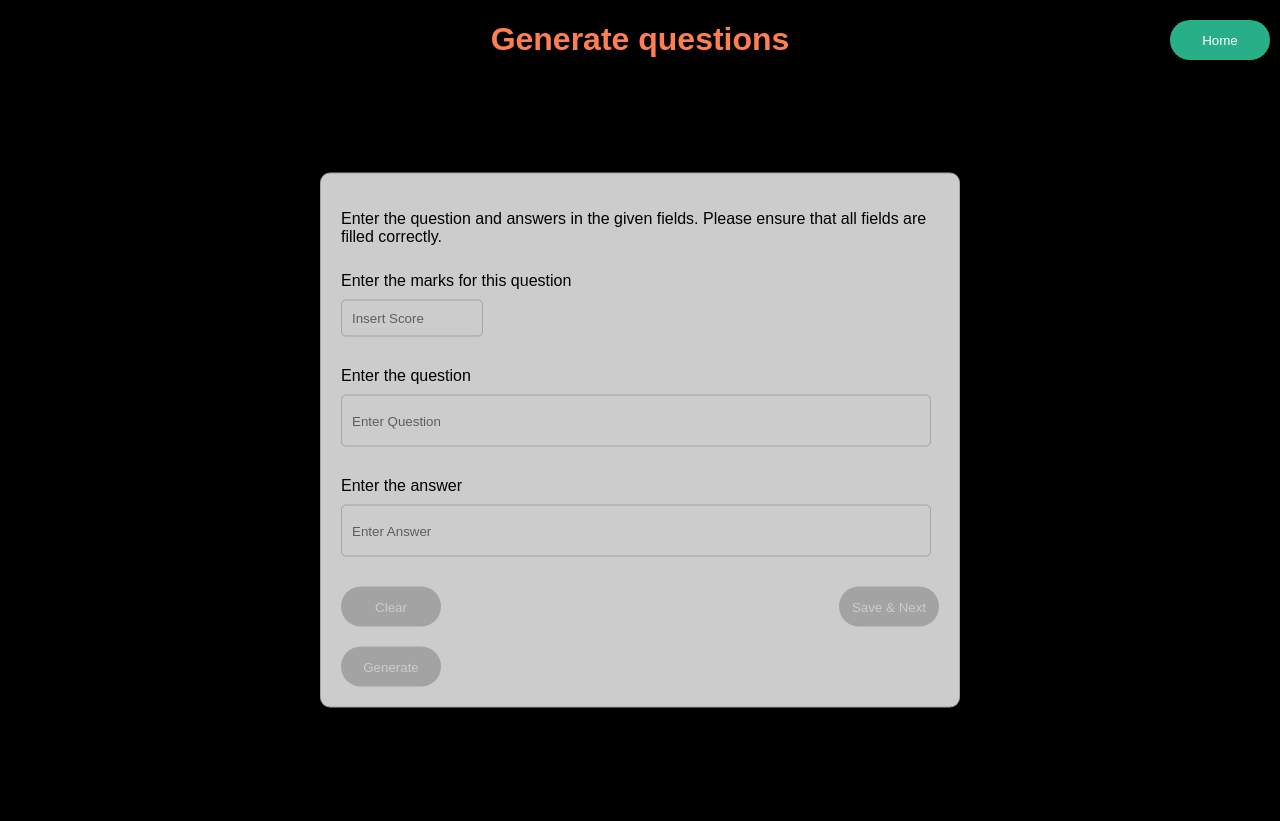
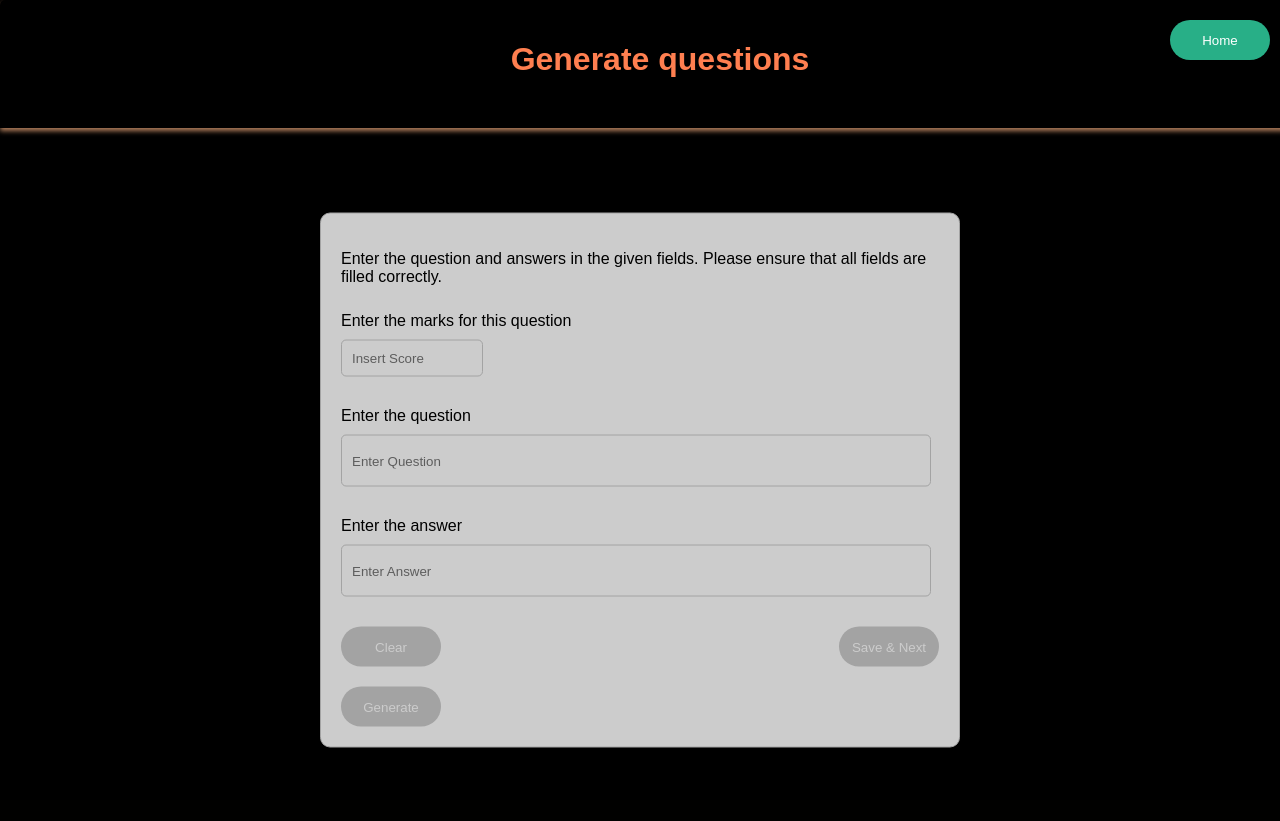
Before and after one commit to harshit-wadhwani/Automated-answer-sheet-evaluation, a Flask app: page /qp.html in a window 1280 px wide. After the commit the page ends 748 px from the top, so only its background shows below. Run offline with Flask 3, Linux system fonts and the light colour scheme.

Commit message:
ui changes done

```diff
--- a/data/current.json
+++ b/data/current.json
@@ -1 +1 @@
-{"data": [{"date": "2024-05-09", "code": "18AI82", "score": "10", "question": "who are you?", "answer": "I am ghost", "Qid": "18AI821", "university": "VTU", "subject": "Cloud", "time": "16:52"}, {"date": "2024-05-09", "code": "18AI82", "score": "5", "question": "What your name?", "answer": "Dian", "Qid": "18AI822", "university": "VTU", "subject": "Cloud", "time": "16:52"}]}
+{"data": [{"date": "2024-05-09", "code": "18AI82", "score": "4", "question": "testit", "answer": "testing", "Qid": "18AI821", "university": "Dayananda Sagar ", "subject": "Something", "time": "16:28"}]}
--- a/static/Genstyle.css
+++ b/static/Genstyle.css
@@ -31,7 +31,7 @@ body {
     flex-direction: column;
     align-items: left;
     position: absolute;
-    top: 55%;
+    top: 60%;
     left: 50%;
     transform: translate(-50%, -50%);
     background-color: #fff;
@@ -111,3 +111,13 @@ body {
     justify-content: space-between; /* Adjust alignment as needed */
     margin-bottom: 20px; /* Add some margin between the row and the inputs */
 }
+.dashboard-header {
+  background-color: black;
+  padding: 20px;
+  text-align: center;
+  color: coral;
+  width: 100%;
+  border-top-left-radius: 5px; /* Adjust the radius for top-left corner */
+  border-top-right-radius: 5px; /* Adjust the radius for top-right corner */
+  box-shadow: 0px 3px 5px rgba(221, 158, 115, 0.8); /* Add shadow for depth */
+}
--- a/templates/qp.html
+++ b/templates/qp.html
@@ -6,7 +6,7 @@
 </head>
 
 <body>
-  <div id="header-container">
+  <div class="dashboard-header">
     <h1 id="generate-heading">Generate questions</h1>
     <button id="home" class="button_home">Home</button>
   </div>
--- a/utilities/qpapergenerator.py
+++ b/utilities/qpapergenerator.py
@@ -24,7 +24,7 @@ class GenerateQpaper:
             break
         result_string = ""
         for num, question,score in zip(qid, questions,score):
-            result_string += f"{num}.\t{question}\t\t\t\t Marks:{score}\n"
+            result_string += f"{num}.\t{question}\t (Marks:{score})\n"
 
         doc= DocxTemplate('templates/qpapertemp.docx')
 
```
Also changed, not shown: 3 other files.
